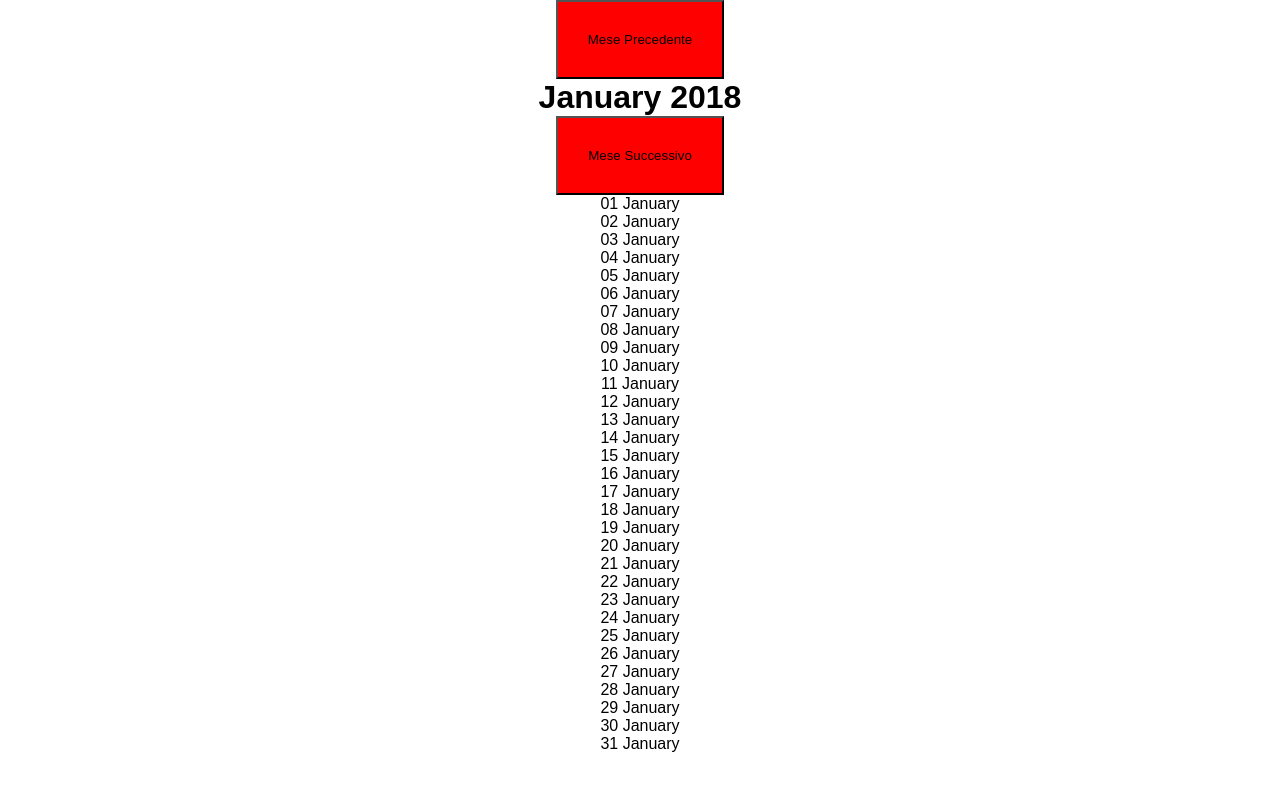
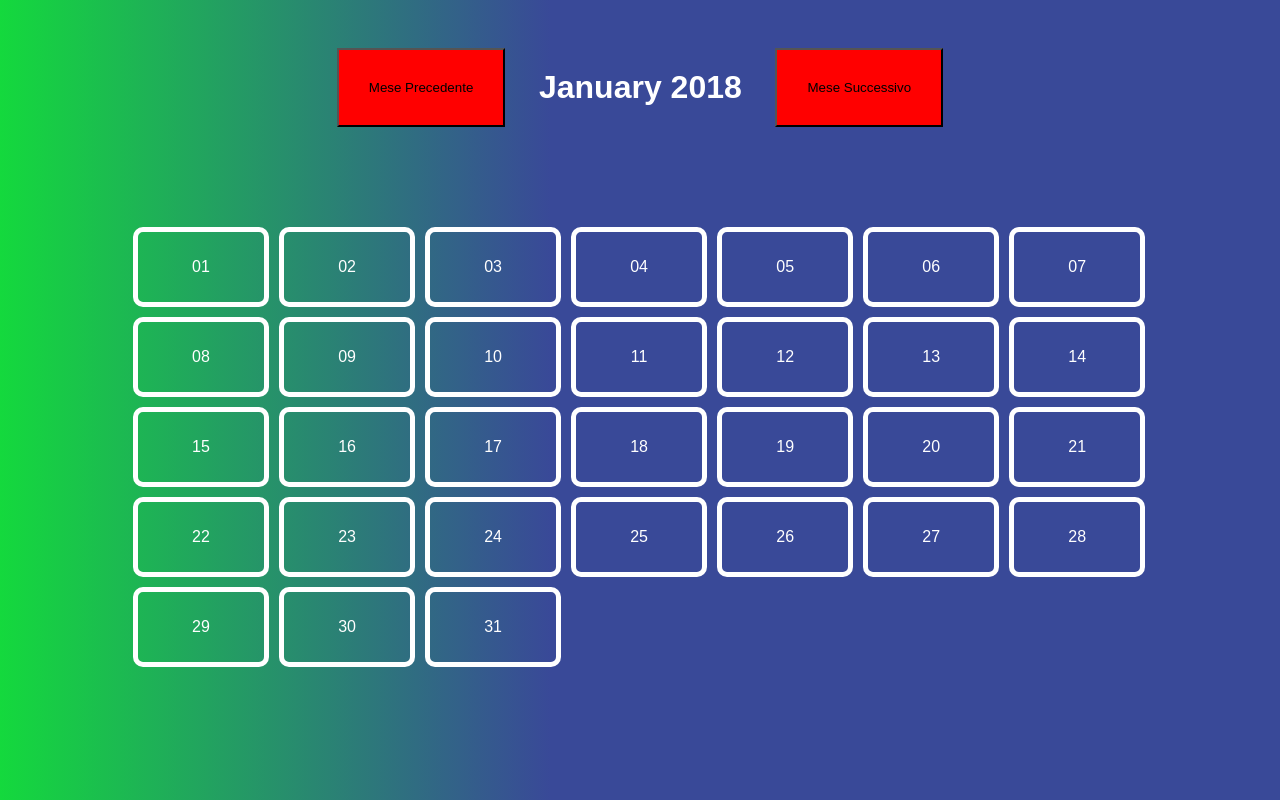
Before and after one commit to MarcoMadeddu/ajax-ex-calendar, a plain HTML site: page index.html in a window 1280 px wide. Drawn offline with nearby package versions, Linux system fonts and the light colour scheme; no server answers.

Commit message:
still working

```diff
--- a/css/main.css
+++ b/css/main.css
@@ -6,15 +6,55 @@
 
 body {
     font-family: sans-serif;
+    background-image: linear-gradient(90deg, rgb(20, 217, 61) 0%, rgb(57, 73, 152) 43%, rgb(57, 73, 152) 100%);
+    color: white;
 }
 
 .container {
-    margin: 0 auto;
-    text-align: center;
+    display: flex;
+    flex-direction: column;
+    align-items: center;
+    justify-content: space-around;
+    height: 90vh;
 }
 
+.command{
+    width: 50%;
+    display: flex;
+    align-items: center;
+    justify-content: space-around;
+}
+
+.month-list{
+    display: flex;
+    flex-wrap: wrap;
+    list-style: none;
+
+    width: 80%;
+
+}
+
+.month-list li{
+    display: flex;
+    align-items: center;
+    justify-content: center;
+    flex-basis: calc(93% / 7);
+    margin: 5px;
+    border: 5px solid white;
+    border-radius: 10px;
+    height: 80px;
+    text-align: center;
+    transition: transform 0.4s;
+}
+
+li:hover{
+    transform: scale(1.1);
+}
+
+
+
 li.holiday {
-    color: red;
+   background-image: linear-gradient(90deg, rgb(152, 57, 57) 0%, rgb(217, 31, 20) 43%, rgb(152, 57, 57) 100%);
 }
 
 button{
--- a/index.html
+++ b/index.html
@@ -10,9 +10,12 @@
 <body>
 
     <div class="container">
-        <button class="prev show">Mese Precedente</button>
+        <div class="command">
+            <button class="prev show">Mese Precedente</button>
         <h1 class="month"></h1>
         <button class="next show">Mese Successivo</button>
+        </div>
+
 
         <ul class="month-list"></ul>
     </div>
--- a/js/main.js
+++ b/js/main.js
@@ -25,7 +25,7 @@ $(document).ready(function () {
             alert("Sei già a Gennaio 2018!");
         }
         else{
-            baseMonth.remove(1, "M");
+            baseMonth.subtract(1, "M");
             monthList.children().remove();
             printMonth(template, baseMonth);
 
@@ -83,7 +83,7 @@ function printMonth(template, date) {
         // imposta dati template
         var context = {
             class: 'day',
-            day: thisDate.format('DD MMMM'),
+            day: thisDate.format('DD'),
             completeDate: thisDate.format('YYYY-MM-DD')
         };
 
```
